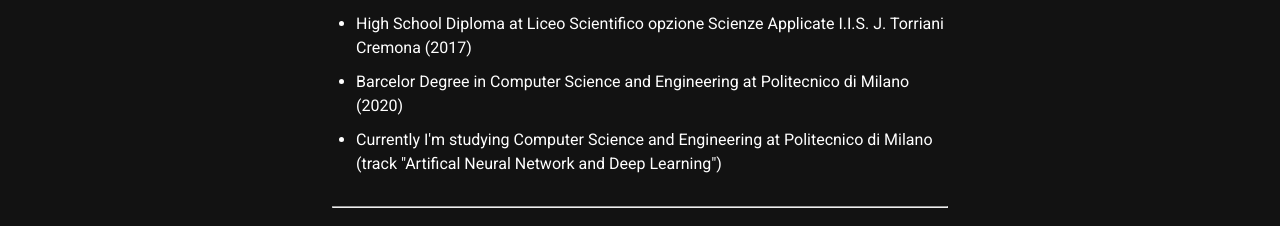
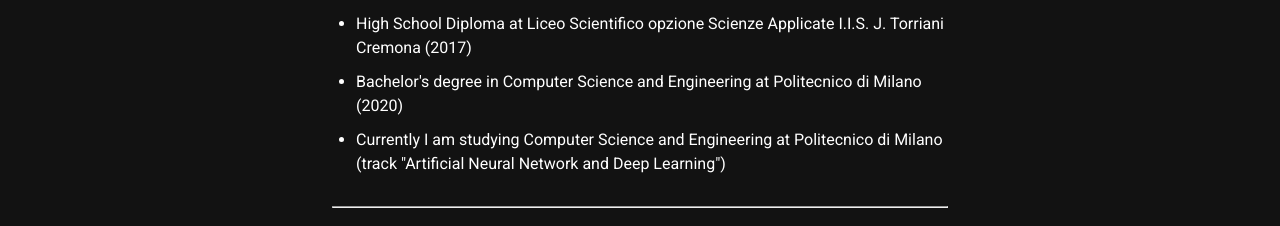
Before and after one commit to sam98uele/sam98uele.dev, a Nuxt app: page / in a window 1280 px wide. Shown: the part 271-497 px from the top of the page. Built offline with nearby package versions, Linux system fonts and the light colour scheme; what v-tooltip would draw is missing.

Commit message:
fix typo

```diff
--- a/components/Welcome.vue
+++ b/components/Welcome.vue
@@ -11,12 +11,12 @@
             I.I.S. J. Torriani Cremona (2017)
           </li>
           <li>
-            Barcelor Degree in Computer Science and Engineering at Politecnico
+            Bachelor's degree in Computer Science and Engineering at Politecnico
             di Milano (2020)
           </li>
           <li>
-            Currently I'm studying Computer Science and Engineering at
-            Politecnico di Milano (track "Artifical Neural Network and Deep
+            Currently I am studying Computer Science and Engineering at
+            Politecnico di Milano (track "Artificial Neural Network and Deep
             Learning")
           </li>
         </ul>
```
